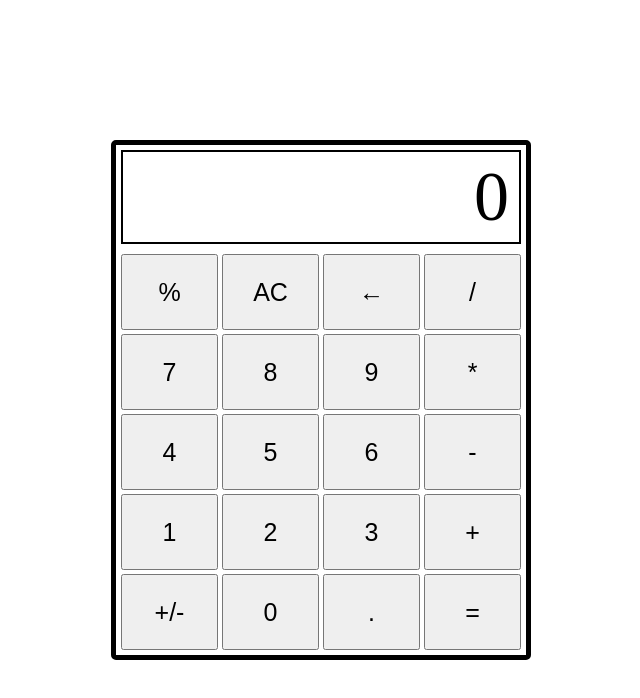
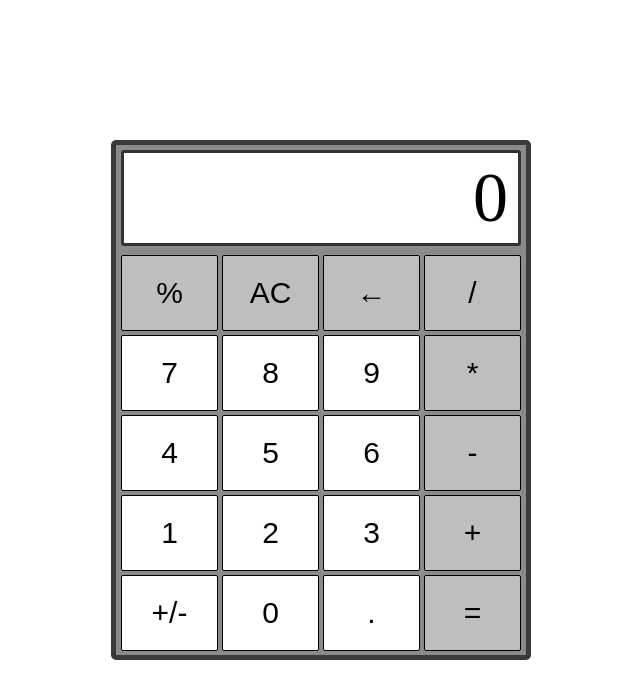
Before and after one commit to Light170/Calculator, a plain HTML site: page index.html in a window 1280 px wide. Shown: the whole page, without its empty margins (319-959 px from the left). Drawn offline with Linux system fonts and the light colour scheme.

Commit message:
Update design colors and add hover and click effects

```diff
--- a/index.html
+++ b/index.html
@@ -11,26 +11,26 @@
     <div class="calculator">
         <div id="display">0</div>
         <div class="buttons">
-            <button>%</button>
-            <button>AC</button>
-            <button>←</button>
-            <button>/</button>
+            <button class="operatorPad">%</button>
+            <button class="operatorPad">AC</button>
+            <button class="operatorPad">←</button>
+            <button class="operatorPad">/</button>
             <button>7</button>
             <button>8</button>
             <button>9</button>
-            <button>*</button>
+            <button class="operatorPad">*</button>
             <button>4</button>
             <button>5</button>
             <button>6</button>
-            <button>-</button>
+            <button class="operatorPad">-</button>
             <button>1</button>
             <button>2</button>
             <button>3</button>
-            <button>+</button>
+            <button class="operatorPad">+</button>
             <button>+/-</button>
             <button>0</button>
             <button>.</button>
-            <button>=</button>
+            <button class="operatorPad">=</button>
         </div>
     </div>
 </body>
--- a/js-file.js
+++ b/js-file.js
@@ -102,10 +102,8 @@ function handleOperator(op) {
     } else {
         currentResult = operate(operator, currentResult, parseFloat(currentInput));
 
-        let numStr = currentResult.toString();
-
-        if (numStr.length > 10) {
-            roundResult(numStr);
+        if (currentResult.toString().length > 10) {
+            currentResult = roundResult(currentResult);
         }
     }
 
@@ -122,12 +120,9 @@ function handleEquals() {
         if (currentResult) {
             currentResult = operate(operator, currentResult, parseFloat(currentInput));
 
-            let numStr = currentResult.toString();
-
-            if (numStr.length > 10) {
-                roundResult(numStr);
+            if (currentResult.toString().length > 10) {
+                currentResult = roundResult(currentResult);
             }
-
             updateDisplay(currentResult);
             operator = null;
             currentInput = "";
@@ -147,7 +142,7 @@ function handleDecimal() {
             currentResult = null;
         }
         currentInput = "0.";
-    } else if (!currentInput.includes(".") && currentInput <= 9) {
+    } else if (!currentInput.includes(".") && currentInput.length <= 8) {
         currentInput += ".";
     }
 
@@ -194,7 +189,8 @@ function toggleSign() {
     }
 }
 
-function roundResult(numStr) {
+function roundResult(num) {
+    numStr = num.toString();
     let integerPart = numStr.split('.')[0];
     let decimalPart = numStr.split('.')[1] || '';
 
@@ -203,11 +199,9 @@ function roundResult(numStr) {
     } else {
         let maxDecimalLength = 10 - integerPart.length - 1;
         decimalPart = decimalPart.slice(0, maxDecimalLength);
-        let roundedDecimal = (parseFloat(`0.${decimalPart}`)).toFixed(maxDecimalLength).split('.')[1];
-        numStr = `${integerPart}.${roundedDecimal}`;
+        numStr = `${integerPart}.${decimalPart}`;
     }
-    currentResult = parseFloat(numStr);
-
+    return parseFloat(numStr);
 }
 
 function updateDisplay(value) {
--- a/styles.css
+++ b/styles.css
@@ -10,10 +10,11 @@ html {
     flex-wrap: wrap;
     width: 400px;
     height: 500px;
-    border: 5px solid black;
+    border: 5px solid #3a3a3a;
     border-radius: 5px;
     gap: 5px;
     padding: 5px;
+    background-color: #8a8a8a;
 }
 
 button {
@@ -21,10 +22,12 @@ button {
     width: calc(25% - 3px);
     box-sizing: border-box;
     margin: 2px 0;
-    font-size: 25px;
+    font-size: 30px;
     font-weight: 500;
-
-
+    background-color: white;
+    border: 1px solid black;
+    border-radius: 2px;
+    color: black;
 }
 
 .buttons {
@@ -40,6 +43,20 @@ button {
     padding-right: 10px;
     font-size: 70px;
     font-weight: 500;
-    border: 2px solid black;
+    border: 3px solid #333333;
+    border-radius: 3px;
+    background-color: white;
+    color: black;
+}
 
+.operatorPad {
+    background-color: #bebebe;
 }
+
+button:hover {
+    background-color: #f0f0f0;
+}
+
+button:active {
+    background-color: #e0e0e0;
+}
```
